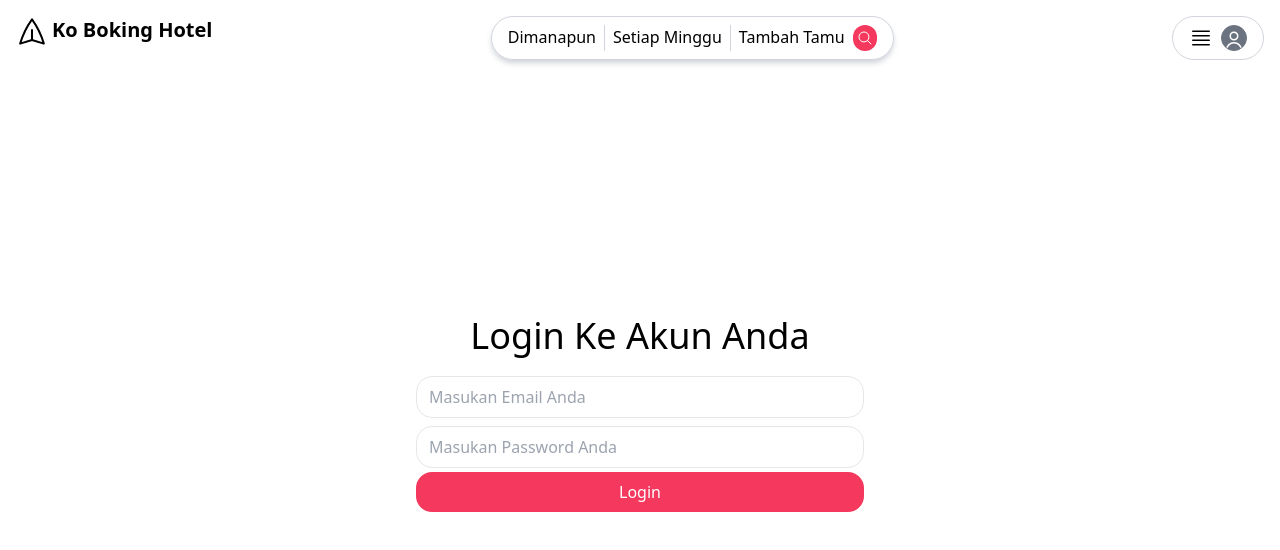
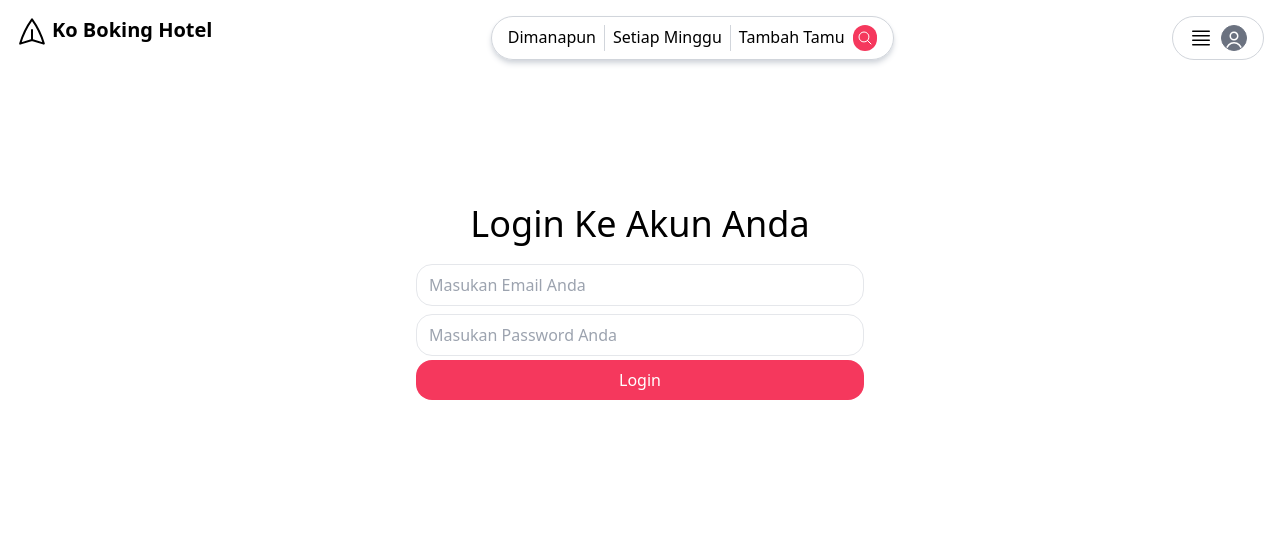
Before and after one commit to manuhutu344/Booking-Hotel, a React (Vite) app: page /login in a window 1280 px wide. Shown: the top 550 px of the page. Built offline with nearby package versions, Linux system fonts and the light colour scheme.

Commit message:
Membuat penempatan form

```diff
--- a/src/Pages/Login.jsx
+++ b/src/Pages/Login.jsx
@@ -3,7 +3,7 @@ import React from 'react'
 function Login() {
   return (
     <div className='mt-4 grow flex items-center justify-around'>
-    <div className='-mt-8'>
+    <div className='mb-64'>
     <h1 className='text-4xl text-center mb-4'>Login Ke Akun Anda</h1>
     <form className='max-w-md mx-auto'>
     <input type='email' placeholder='Masukan Email Anda'  />
```
